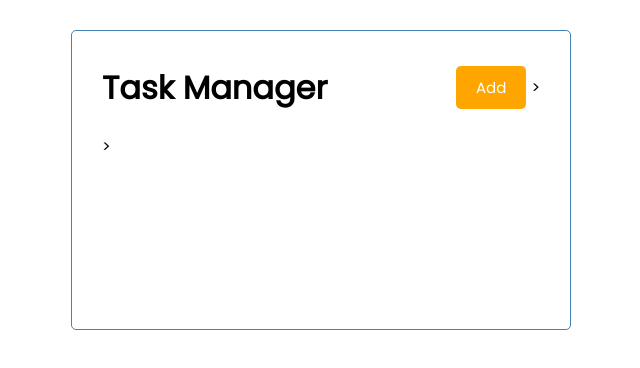
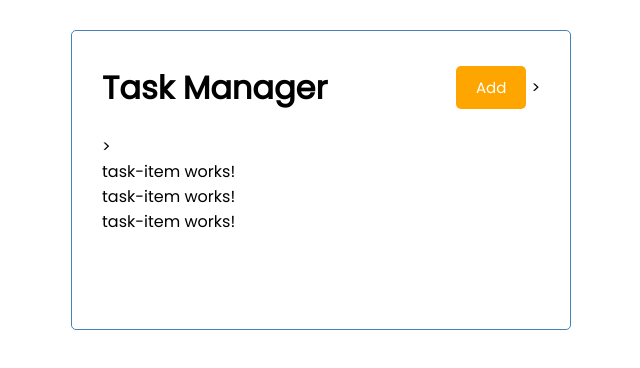
Before and after one commit to abdullahoff/TaskManager, an Angular app: page / in a window 1280 px wide. Shown: the top 368 px of the page, without its empty margins (319-959 px from the left). Built offline with nearby package versions, Linux system fonts and the light colour scheme.

Commit message:
added tasks

```diff
--- a/src/app/app.component.html
+++ b/src/app/app.component.html
@@ -1,3 +1,4 @@
 <div class="container">
   <app-header></app-header>
+  <app-tasks></app-tasks>
 </div>
--- a/src/app/app.component.ts
+++ b/src/app/app.component.ts
@@ -1,4 +1,5 @@
 import { Component } from '@angular/core';
+
 
 @Component({
   selector: 'app-root',
--- a/src/app/app.module.ts
+++ b/src/app/app.module.ts
@@ -4,12 +4,16 @@
 import { AppComponent } from './app.component';
 import { HeaderComponent } from './components/header/header.component';
 import { ButtonComponent } from './components/button/button.component';
+import { TasksComponent } from './components/tasks/tasks.component';
+import { TaskItemComponent } from './components/task-item/task-item.component';
 
 @NgModule({
   declarations: [
     AppComponent,
     HeaderComponent,
-    ButtonComponent
+    ButtonComponent,
+    TasksComponent,
+    TaskItemComponent
   ],
   imports: [
     BrowserModule
--- /dev/null
+++ b/src/app/components/task-item/task-item.component.html
@@ -0,0 +1 @@
+<p>task-item works!</p>
--- /dev/null
+++ b/src/app/components/task-item/task-item.component.ts
@@ -0,0 +1,15 @@
+import { Component, OnInit } from '@angular/core';
+
+@Component({
+  selector: 'app-task-item',
+  templateUrl: './task-item.component.html',
+  styleUrls: ['./task-item.component.css']
+})
+export class TaskItemComponent implements OnInit {
+
+  constructor() { }
+
+  ngOnInit(): void {
+  }
+
+}
--- /dev/null
+++ b/src/app/components/tasks/tasks.component.html
@@ -0,0 +1 @@
+<app-task-item *ngFor="let task of tasks">{{task.text}}</app-task-item>
--- /dev/null
+++ b/src/app/components/tasks/tasks.component.ts
@@ -0,0 +1,18 @@
+import { Component, OnInit } from '@angular/core';
+import {TASKS} from '../../mock-tasks';
+import {Task} from '../../Task';
+
+@Component({
+  selector: 'app-tasks',
+  templateUrl: './tasks.component.html',
+  styleUrls: ['./tasks.component.css']
+})
+export class TasksComponent implements OnInit {
+  tasks: Task[] = TASKS;
+
+  constructor() { }
+
+  ngOnInit(): void {
+  }
+
+}
```
Also changed, not shown: src/app/components/task-item/task-item.component.css (added), src/app/components/tasks/tasks.component.css (added), 2 other files (tests, documents, lock files or other folders).
